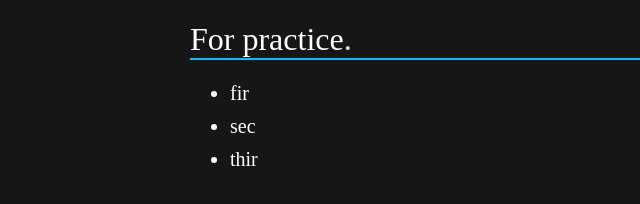
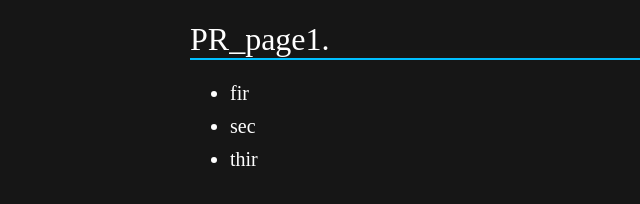
Before and after one commit to t0702/JS-PractEx-1, a plain HTML site: page index.html in a window 1280 px wide. Shown: the full height of the page, 0-640 px from the left. Drawn offline with Linux system fonts and the light colour scheme.

Commit message:
2020/03/15

```diff
--- a/index.html
+++ b/index.html
@@ -10,7 +10,7 @@
 </head>
 <body>
     <div id="wrap">
-        <h1>For practice.</h1>
+        <h1>PR_page1.</h1>
 
         <ul>
             <li><a href="#">fir</a></li>
```
